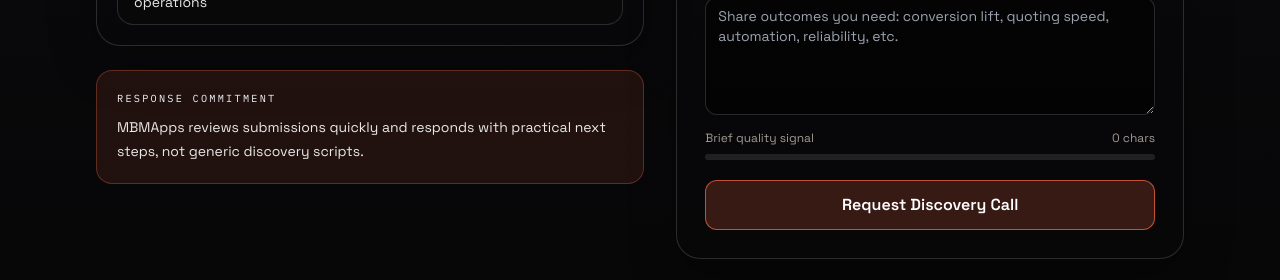
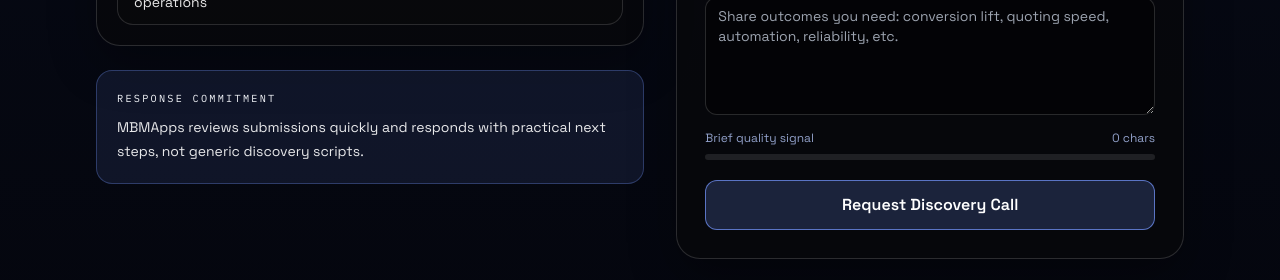
Before and after one commit to TOTALLYMAJOR/MBMApps.com, a Next.js app in the folder apps/web/: page /contact in a window 1280 px wide. Shown: the part 862-1142 px from the top of the page. Built offline with nearby package versions, Linux system fonts and the light colour scheme; no server answers.

Commit message:
feat(web): remove hero model and apply intro-style blue transitions

```diff
--- a/apps/web/app/globals.css
+++ b/apps/web/app/globals.css
@@ -4,12 +4,12 @@
 
 :root {
   color-scheme: dark;
-  --mbm-canvas: 7 7 8;
+  --mbm-canvas: 4 6 14;
   --mbm-ink: 245 247 251;
-  --mbm-mist: 164 154 147;
-  --mbm-signal: 255 170 132;
-  --mbm-electric: 255 106 71;
-  --mbm-warning: 255 188 117;
+  --mbm-mist: 145 160 201;
+  --mbm-signal: 185 206 255;
+  --mbm-electric: 117 151 255;
+  --mbm-warning: 214 227 255;
 }
 
 * {
@@ -24,9 +24,9 @@ body {
 
 body {
   background:
-    radial-gradient(circle at 10% 4%, rgba(255, 118, 82, 0.2), transparent 34%),
-    radial-gradient(circle at 88% 0%, rgba(255, 184, 125, 0.14), transparent 36%),
-    linear-gradient(180deg, #070707 0%, #0a0a0c 46%, #040405 100%);
+    radial-gradient(circle at 12% 8%, rgba(114, 149, 255, 0.22), transparent 34%),
+    radial-gradient(circle at 86% 4%, rgba(174, 202, 255, 0.16), transparent 36%),
+    linear-gradient(180deg, #04060e 0%, #060914 46%, #03040a 100%);
   color: rgb(var(--mbm-ink));
   font-family: var(--font-space-grotesk), sans-serif;
 }
@@ -72,16 +72,16 @@ a {
 
 .mbm-prose blockquote {
   margin: 1.5rem 0;
-  border-left: 2px solid rgba(255, 126, 86, 0.55);
+  border-left: 2px solid rgba(129, 163, 255, 0.55);
   padding-left: 1rem;
-  color: #c5b7b0;
+  color: #b7c5e8;
 }
 
 .hero-mesh {
   background:
-    radial-gradient(circle at 12% 18%, rgba(255, 112, 69, 0.3), transparent 40%),
-    radial-gradient(circle at 84% 10%, rgba(255, 177, 120, 0.2), transparent 36%),
-    linear-gradient(152deg, rgba(11, 11, 12, 0.98) 0%, rgba(16, 12, 11, 0.92) 48%, rgba(6, 6, 8, 1) 100%);
+    radial-gradient(circle at 10% 18%, rgba(110, 144, 250, 0.3), transparent 40%),
+    radial-gradient(circle at 84% 10%, rgba(167, 198, 255, 0.22), transparent 36%),
+    linear-gradient(152deg, rgba(7, 10, 22, 0.98) 0%, rgba(9, 16, 36, 0.92) 48%, rgba(5, 8, 18, 1) 100%);
 }
 
 .section-shell {
@@ -145,7 +145,7 @@ a {
 
 .btn-theme-ghost:hover {
   border-color: rgba(var(--mbm-signal), 0.75);
-  color: rgba(255, 224, 211, 0.95);
+  color: rgba(226, 235, 255, 0.95);
 }
 
 .text-mbm-muted {
@@ -202,13 +202,13 @@ a {
 .intro-progress {
   background: linear-gradient(90deg, rgba(120, 152, 255, 0.7), rgba(212, 226, 255, 0.95));
   transform-origin: left center;
-  animation: intro-progress-fill 1.95s ease-in-out forwards;
+  animation: intro-progress-fill var(--intro-progress-ms, 1.95s) ease-in-out forwards;
 }
 
 .ambient-grid {
   background-image:
-    linear-gradient(rgba(255, 170, 140, 0.1) 1px, transparent 1px),
-    linear-gradient(90deg, rgba(255, 170, 140, 0.1) 1px, transparent 1px);
+    linear-gradient(rgba(170, 194, 255, 0.1) 1px, transparent 1px),
+    linear-gradient(90deg, rgba(170, 194, 255, 0.1) 1px, transparent 1px);
   background-size: 44px 44px;
   mask-image: radial-gradient(circle at 50% 30%, rgba(0, 0, 0, 0.88), transparent 72%);
   animation: ambient-grid-shift 18s linear infinite;
--- a/apps/web/components/home-immersive.tsx
+++ b/apps/web/components/home-immersive.tsx
@@ -1,17 +1,8 @@
 'use client';
 
 import Link from 'next/link';
-import dynamic from 'next/dynamic';
 import { motion } from 'framer-motion';
 import { useEffect, useState } from 'react';
-
-const AIDnaChipScene = dynamic(
-  () => import('@/components/ai-dna-chip-scene').then((module) => module.AIDnaChipScene),
-  {
-    ssr: false,
-    loading: () => <div className="h-[360px] w-[320px] rounded-[28px] border border-white/15 bg-black/40 shadow-panel" />
-  }
-);
 
 type TrackId = 'platform' | 'revenue' | 'reliability';
 
@@ -91,10 +82,10 @@ const executionRail = [
 ];
 
 const signalTape = [
-  { stage: 'Leads Captured', value: 128, tint: 'from-[#ff7449]/85 to-[#ff4d2b]/40' },
-  { stage: 'Qualified', value: 74, tint: 'from-[#ffa65f]/80 to-[#ff7449]/35' },
-  { stage: 'Proposal', value: 39, tint: 'from-[#ffc487]/75 to-[#ff8a57]/35' },
-  { stage: 'Won', value: 22, tint: 'from-[#ffe2b0]/70 to-[#ff8f63]/30' }
+  { stage: 'Leads Captured', value: 128, tint: 'from-[#6f94ff]/85 to-[#3f5db9]/40' },
+  { stage: 'Qualified', value: 74, tint: 'from-[#8eadff]/80 to-[#5f7fd8]/35' },
+  { stage: 'Proposal', value: 39, tint: 'from-[#b5c9ff]/75 to-[#6f92eb]/35' },
+  { stage: 'Won', value: 22, tint: 'from-[#d4e2ff]/70 to-[#84a1f0]/30' }
 ];
 
 const maxPipelineValue = signalTape[0]?.value ?? 1;
@@ -149,9 +140,6 @@ export function HomeImmersive() {
     <>
       <section className="hero-mesh film-grain relative overflow-hidden border-b border-white/10">
         <div className="ambient-grid pointer-events-none absolute inset-0 opacity-35" />
-        <div className="absolute right-6 top-20 z-[2] hidden lg:block 2xl:right-16">
-          <AIDnaChipScene />
-        </div>
 
         <div className="relative z-10 mx-auto grid w-full max-w-6xl gap-12 px-6 pb-20 pt-16 lg:grid-cols-[1.2fr_0.8fr] lg:px-8 lg:pt-24">
           <motion.div initial={{ opacity: 0, y: 18 }} animate={{ opacity: 1, y: 0 }} transition={{ duration: 0.7 }}>
@@ -179,8 +167,8 @@ export function HomeImmersive() {
             transition={{ duration: 0.75, delay: 0.15 }}
             className="surface-panel relative overflow-hidden p-6 backdrop-blur"
           >
-            <div className="absolute -right-16 -top-20 h-48 w-48 rounded-full bg-[#ff7a4a]/20 blur-3xl" />
-            <div className="absolute -bottom-16 -left-12 h-44 w-44 rounded-full bg-[#ffb07a]/15 blur-3xl" />
+            <div className="absolute -right-16 -top-20 h-48 w-48 rounded-full bg-electric/25 blur-3xl" />
+            <div className="absolute -bottom-16 -left-12 h-44 w-44 rounded-full bg-signal/20 blur-3xl" />
             <p className="kicker text-white/65">Signal Feed</p>
             <div className="mt-5 space-y-4">
               {signalTape.map((row, index) => (
@@ -291,7 +279,7 @@ export function HomeImmersive() {
                   transition={{ duration: 0.45, delay: 0.08 * index }}
                   className="font-mono text-sm leading-8 text-white/90"
                 >
-                  <span className="text-[#ff9a72]">$</span> {line}
+                  <span className="text-signal">$</span> {line}
                 </motion.p>
               ))}
             </div>
--- a/apps/web/components/startup-loader.tsx
+++ b/apps/web/components/startup-loader.tsx
@@ -1,14 +1,50 @@
 'use client';
 
-import { useEffect, useState } from 'react';
+import { usePathname } from 'next/navigation';
+import { useCallback, useMemo, useRef, useState, useEffect, type CSSProperties } from 'react';
 
-const DISPLAY_MS = 1900;
-const FADE_MS = 650;
+const INITIAL_DISPLAY_MS = 1900;
+const INITIAL_FADE_MS = 650;
+const TRANSITION_DISPLAY_MS = 320;
+const TRANSITION_FADE_MS = 280;
 
 type IntroPhase = 'visible' | 'fading' | 'hidden';
 
 export function StartupLoader() {
+  const pathname = usePathname();
   const [phase, setPhase] = useState<IntroPhase>('visible');
+  const [displayDuration, setDisplayDuration] = useState(INITIAL_DISPLAY_MS);
+  const [fadeDuration, setFadeDuration] = useState(INITIAL_FADE_MS);
+  const timeoutsRef = useRef<number[]>([]);
+  const pathnameReadyRef = useRef(false);
+
+  const clearTimers = useCallback(() => {
+    timeoutsRef.current.forEach((id) => window.clearTimeout(id));
+    timeoutsRef.current = [];
+  }, []);
+
+  const runIntro = useCallback(
+    (displayMs: number, fadeMs: number, markAsSeen = false) => {
+      clearTimers();
+      setDisplayDuration(displayMs);
+      setFadeDuration(fadeMs);
+      setPhase('visible');
+
+      const fadeTimeout = window.setTimeout(() => {
+        setPhase('fading');
+      }, displayMs);
+
+      const hideTimeout = window.setTimeout(() => {
+        setPhase('hidden');
+        if (markAsSeen) {
+          window.sessionStorage.setItem('mbm_intro_seen', '1');
+        }
+      }, displayMs + fadeMs);
+
+      timeoutsRef.current = [fadeTimeout, hideTimeout];
+    },
+    [clearTimers]
+  );
 
   useEffect(() => {
     const alreadySeen = window.sessionStorage.getItem('mbm_intro_seen') === '1';
@@ -18,26 +54,29 @@ export function StartupLoader() {
       return;
     }
 
-    const fadeTimeout = window.setTimeout(() => {
-      setPhase('fading');
-    }, DISPLAY_MS);
-
-    const hideTimeout = window.setTimeout(() => {
-      setPhase('hidden');
-      window.sessionStorage.setItem('mbm_intro_seen', '1');
-    }, DISPLAY_MS + FADE_MS);
+    runIntro(INITIAL_DISPLAY_MS, INITIAL_FADE_MS, true);
 
     return () => {
-      window.clearTimeout(fadeTimeout);
-      window.clearTimeout(hideTimeout);
+      clearTimers();
     };
-  }, []);
+  }, [runIntro, clearTimers]);
 
-  if (phase === 'hidden') {
-    return null;
+  useEffect(() => {
+    if (!pathnameReadyRef.current) {
+      pathnameReadyRef.current = true;
+      return;
     }
 
-  const cubes = Array.from({ length: 52 }, (_, index) => {
+    runIntro(TRANSITION_DISPLAY_MS, TRANSITION_FADE_MS);
+
+    return () => {
+      clearTimers();
+    };
+  }, [pathname, runIntro, clearTimers]);
+
+  const cubes = useMemo(
+    () =>
+      Array.from({ length: 52 }, (_, index) => {
         const left = (index * 37) % 100;
         const top = (index * 53) % 100;
         const size = 12 + ((index * 19) % 44);
@@ -59,13 +98,20 @@ export function StartupLoader() {
             animationDelay: `${delay}s`,
             '--cube-drift-x': `${driftX}px`,
             '--cube-drift-y': `${driftY}px`
-      } as React.CSSProperties
+          } as CSSProperties
         };
-  });
+      }),
+    []
+  );
+
+  if (phase === 'hidden') {
+    return null;
+  }
 
   return (
     <div
-      className={`fixed inset-0 z-[120] overflow-hidden bg-black transition-opacity duration-[650ms] ${phase === 'fading' ? 'opacity-0' : 'opacity-100'}`}
+      className={`fixed inset-0 z-[120] overflow-hidden bg-black transition-opacity ${phase === 'fading' ? 'opacity-0' : 'opacity-100'}`}
+      style={{ transitionDuration: `${fadeDuration}ms`, '--intro-progress-ms': `${displayDuration + fadeDuration}ms` } as CSSProperties}
       aria-hidden="true"
     >
       <div className="intro-space absolute inset-0" />
```
Lines whose indentation alone changed are shown as unchanged.
